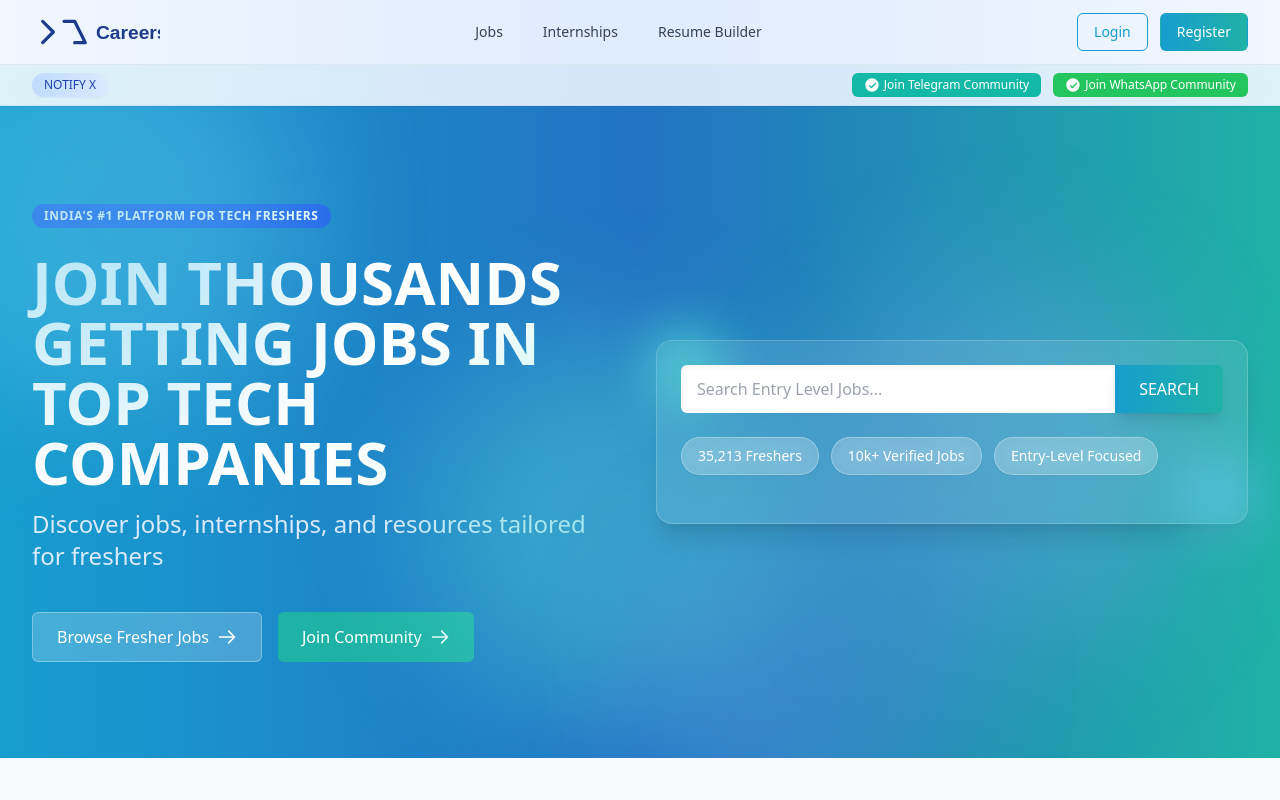
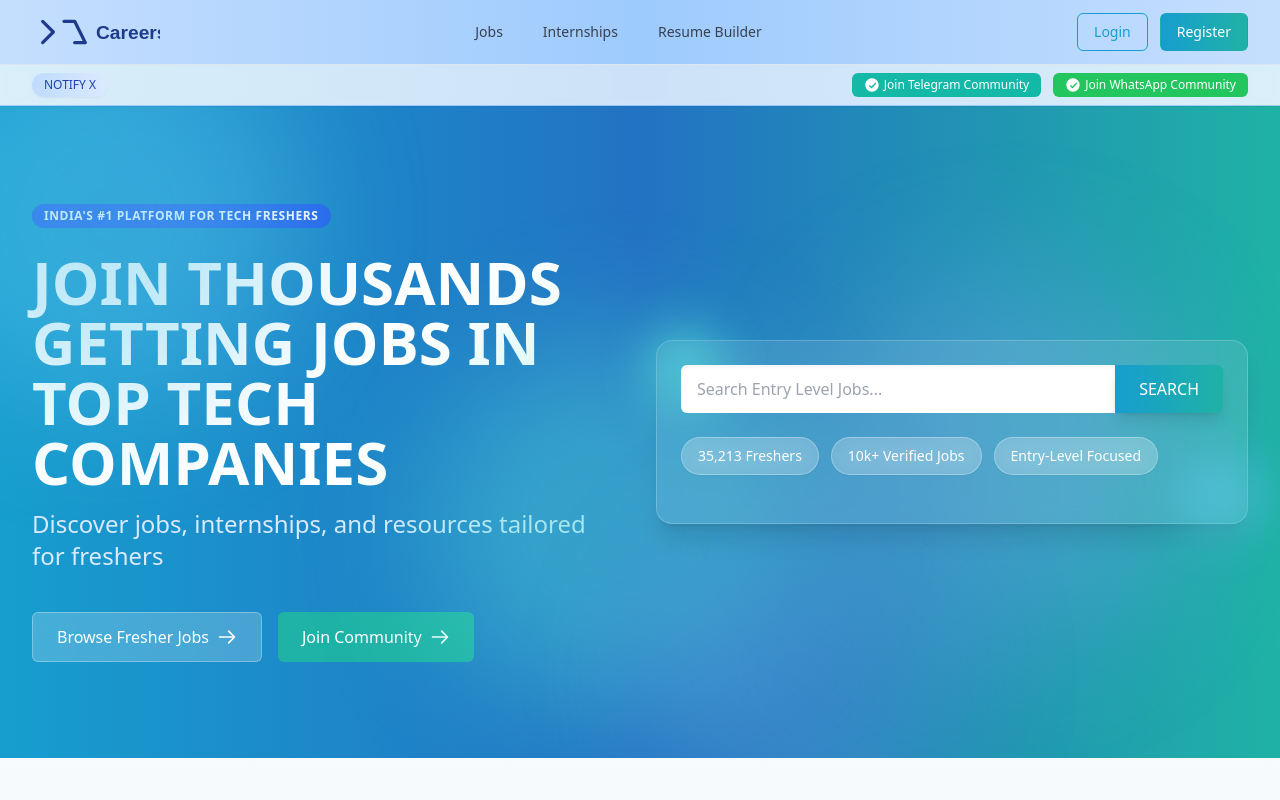
Before and after one commit to BitHiveTechnologies/X_Career-Website, a Next.js app: page / in a window 1280 px wide. Shown: the top 800 px of the page. Built offline with nearby package versions, Linux system fonts and the light colour scheme.

Commit message:
In this section , add a top border in the tiles like that one in "platform metric" section but the color of it be similar to the icon color

```diff
--- a/app/page.tsx
+++ b/app/page.tsx
@@ -264,7 +264,7 @@
         <div className="min-h-screen bg-white text-gray-800 font-sans" data-oid="t-025m4">
             {/* Sticky Navbar */}
             <header
-                className="sticky top-0 z-50 bg-gradient-to-r from-blue-50/90 via-blue-100/90 to-blue-50/90 backdrop-blur-md shadow-sm border-b border-blue-200/70"
+                className="sticky top-0 z-50 bg-gradient-to-r from-blue-200/90 via-blue-300/90 to-blue-200/90 backdrop-blur-md shadow-sm border-b border-blue-300/70"
                 data-oid="p8::s.s"
             >
                 <nav className="max-w-7xl mx-auto px-4 sm:px-6 lg:px-8" data-oid="z8ygt1_">
@@ -2192,7 +2192,7 @@
                         <p className="mb-2" data-oid="jczuknr">
                             © {new Date().getFullYear()} CareerX. All rights reserved.
                         </p>
-                        <p data-oid="8f0e_oa">Developed with ❤️ by Biti-live Technologies</p>
+                        <p data-oid="8f0e_oa">Built with ❤️ by BitHive Technologies</p>
                     </div>
                 </div>
             </footer>
```
